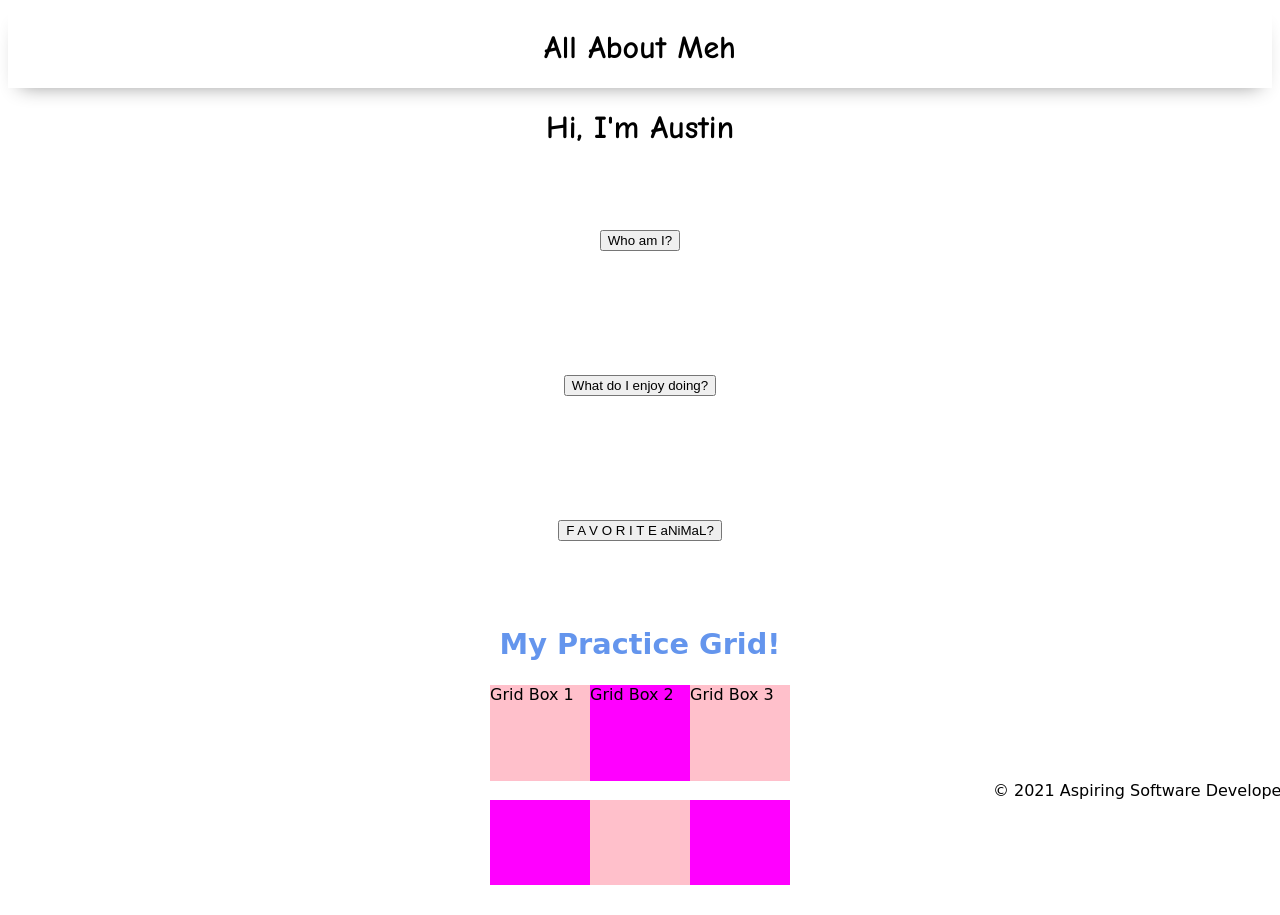
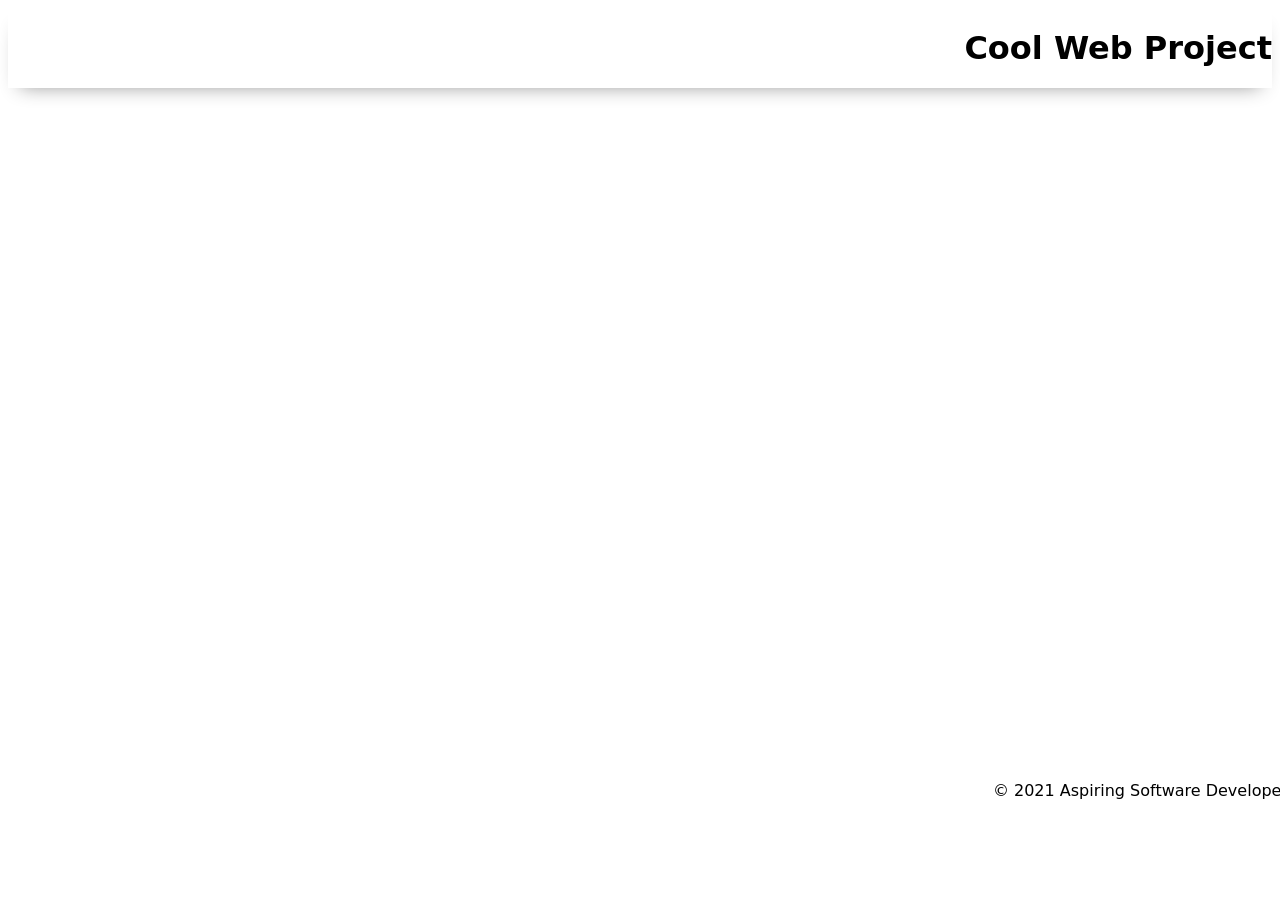
Before and after one commit to austinbhan/about-me, a plain HTML site: page index.html in a window 1280 px wide. After the commit the page ends 800 px from the top, so only its background shows below. Drawn offline with Linux system fonts and the light colour scheme; a web font is replaced by a local one.

Commit message:
Revert "Dev"

```diff
--- a/app.js
+++ b/app.js
@@ -1,25 +1,8 @@
+// import functions
+
 // grab DOM elements
-const whoAmIButton = document.getElementById('whoAmIButton');
-const whatILikeButton = document.getElementById('whatILikeButton');
-const animalButton = document.getElementById('animalButton');
 
-const whoAmIDiv = document.getElementById('whoAmIDiv');
-const whatILikeDiv = document.getElementById('whatILikeDiv');
-const gooseDiv = document.getElementById('untitledGoose');
 // set event listeners
-
-whoAmIButton.addEventListener('click', () => {
-    whoAmIDiv.classList.remove('hidden');
-});
-
-whatILikeButton.addEventListener('click', () => {
-    whatILikeDiv.classList.remove('hidden');
-});
-
-animalButton.addEventListener('click', () => {
-    gooseDiv.classList.toggle('hidden');
-});
-
     // get user input
     // use user input to update state
     // update DOM to reflect the new state
--- a/index.html
+++ b/index.html
@@ -4,59 +4,19 @@
         <meta charset="UTF-8" />
         <meta name="viewport" content="width=device-width, initial-scale=1.0" />
         <meta http-equiv="X-UA-Compatible" content="ie=edge" />
+
         <link rel="stylesheet" href="./styles/style.css" />
+
+
         <title>Cool Web</title>
     </head>
 
     <body>
         <header>
-            <h1>All About Meh</h1>
+            <h1>Cool Web Project</h1>
         </header>
 
-        <main>
-            <h1>Hi, I'm Austin</h1>
-                <!--Practice by Making Three Buttons-->
-                <section>
-                    <button id="whoAmIButton">
-                        Who am I?
-                    </button>
-                        <div id="whoAmIDiv" class="hidden">
-                            <p>He/him was an orchestral musician and academic,
-                            now I'm a full-time student.
-                            </p>
-                        </div>
-                </section>
-
-            <section>
-                <button id="whatILikeButton">
-                    What do I enjoy doing?
-                </button>
-                    <div id="whatILikeDiv" class="hidden">
-                        <p>I like watching Whose Line reruns, reading for fun,
-                        and to get into the robot Shinji.
-                        </p>
-                    </div>
-            </section>
-
-            <section>  <!--Toggle Button Practice-->
-                <button id="animalButton">F A V O R I T E aNiMaL?</button>
-                    <div id="untitledGoose" class="hidden">
-                        <img src = https://images.fineartamerica.com/images/artworkimages/mediumlarge/3/untitled-goose-game-baity-rose.jpg width = 300>
-                        <p id="toggleText">(Press Button Again to Toggle Goose)</p>
-                    </div>
-            </section>
-
-            <h2>My Practice Grid!</h6> <!--CSS Grid Practice-->
-            <div class="container">
-                <div class="box-odd">Grid Box 1</div>
-                <div class="box-even">Grid Box 2</div>
-                <div class="box-odd">Grid Box 3</div>
-                <div class="box-even">Grid Box 4</div>
-                <div class="box-odd">Grid Box 5</div>
-                <div class="box-even">Grid Box 6</div>
-            </div>
-
-        </main>
+        <main></main>
 
         <footer>&copy; 2021 Aspiring Software Developer</footer>
 
--- a/styles/style.css
+++ b/styles/style.css
@@ -40,7 +40,6 @@ main {
     margin-bottom: calc(var(--footer-height));
 }
 
-
 section {
     background-color: var(--color5);
     max-width: 80%;
@@ -57,20 +56,15 @@ section {
 
 header {
     display: flex;
-    justify-content: center;
+    justify-content: flex-end;
     background-color: var(--color3);
     height: var(--header-height);
     box-shadow: var(--shadow);
 }
 
-h1 {
-    font-family: "Comic Sans MS";
-}
-
 h2 {
     font-size: 1.8rem;
     font-weight: bold;
-    color: cornflowerblue;
 }
 
 .gutter-right {
@@ -85,23 +79,6 @@ p {
     margin: var(--gutter);
 }
 
-.container {
-    align-content: center;
-    justify-content: center;;
-    display: grid;
-    color: black;
-    grid-template-columns: 100px 100px 100px;
-    grid-template-rows: 100px 100px;
-}
-
-.box-even {
-    background-color: magenta;
-}
-.box-odd {
-    background-color: pink;
-}
-
-
 footer {
     position: fixed;
     width: 100%;
@@ -111,10 +88,3 @@ footer {
     background-color: var(--color3);
     box-shadow: var(--shadow);
 }
-.hidden {
-    display: none;
-}
-
-#toggleText {
-    text-align: center;
-}
```
Also changed, not shown: 1 other file.
